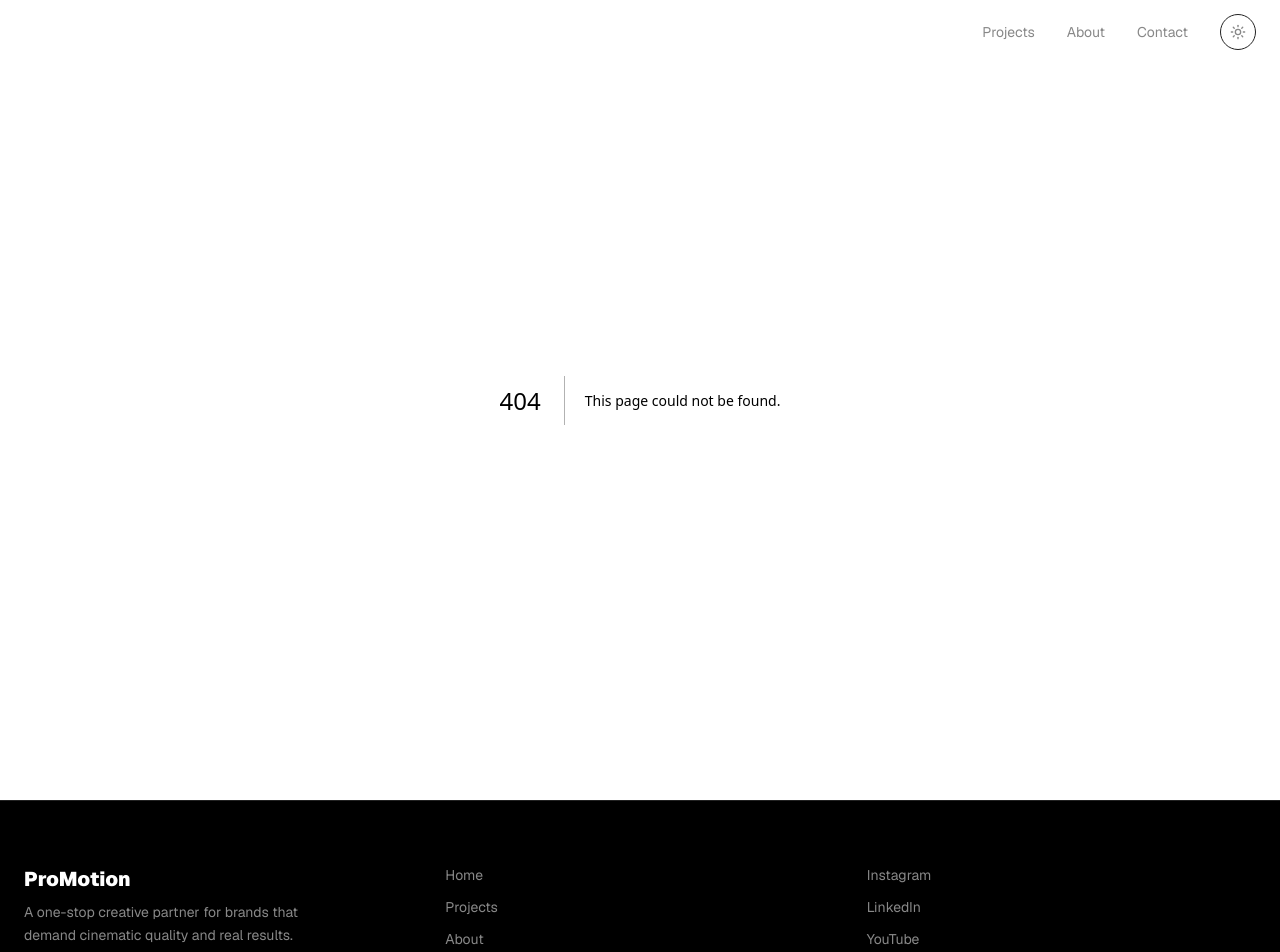
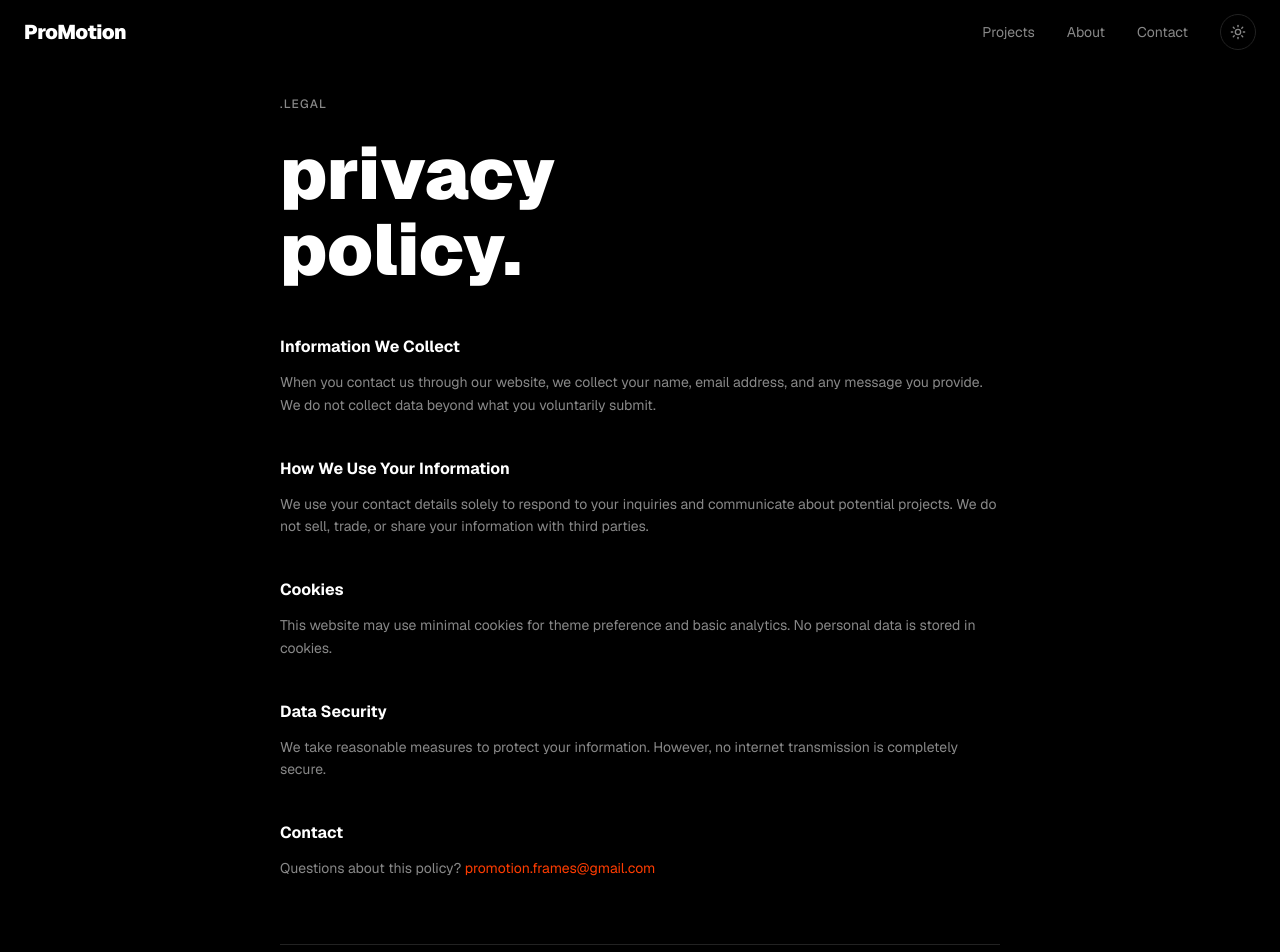
Before and after one commit to MananRohilla/promotion, a Next.js app: page /privacy in a window 1280 px wide. Before the commit this address had no page. Shown: the top 952 px of the page. Built offline with nearby package versions, Linux system fonts and the light colour scheme.

Commit message:
feat: update contact email and add privacy and notes pages with animations

```diff
--- a/app/contact/page.tsx
+++ b/app/contact/page.tsx
@@ -35,11 +35,11 @@ export default function ContactPage() {
 
             <div className="flex flex-col gap-4 mb-12">
               <a
-                href="mailto:contact@promotionmedia.in"
+                href="mailto:promotion.frames@gmail.com"
                 className="flex items-center gap-3 text-sm text-[#555] dark:text-[#888] hover:text-[#ff3c00] transition-colors group"
               >
                 <Mail size={16} className="text-[#ff3c00]" />
-                contact@promotionmedia.in
+                promotion.frames@gmail.com
               </a>
               <a
                 href="tel:+91XXXXXXXXXX"
--- /dev/null
+++ b/app/notes/[slug]/page.tsx
@@ -0,0 +1,5 @@
+import { redirect } from 'next/navigation'
+
+export default function NotePage() {
+  redirect('/notes')
+}
--- /dev/null
+++ b/app/notes/page.tsx
@@ -0,0 +1,35 @@
+'use client'
+
+import { motion } from 'framer-motion'
+import Link from 'next/link'
+
+export default function NotesPage() {
+  return (
+    <div className="min-h-screen pt-24 pb-20 flex items-center">
+      <div className="max-w-7xl mx-auto px-6 w-full">
+        <motion.div
+          initial={{ opacity: 0, y: 24 }}
+          animate={{ opacity: 1, y: 0 }}
+          transition={{ duration: 0.6 }}
+          className="text-center py-32"
+        >
+          <p className="text-xs text-[#555] dark:text-[#888] tracking-widest uppercase font-medium mb-6">
+            .notes & blog
+          </p>
+          <h1 className="text-6xl lg:text-8xl font-black text-black dark:text-white mb-8 leading-[1.05]">
+            coming<br />soon.
+          </h1>
+          <p className="text-[#555] dark:text-[#888] leading-relaxed mb-12 max-w-sm mx-auto">
+            We're working on something worth reading. Check back soon.
+          </p>
+          <Link
+            href="/"
+            className="inline-flex items-center gap-2 text-sm text-[#555] dark:text-[#888] hover:text-[#ff3c00] transition-colors"
+          >
+            ← Back to home
+          </Link>
+        </motion.div>
+      </div>
+    </div>
+  )
+}
--- /dev/null
+++ b/app/privacy/page.tsx
@@ -0,0 +1,69 @@
+'use client'
+
+import { motion } from 'framer-motion'
+import Link from 'next/link'
+
+export default function PrivacyPage() {
+  return (
+    <div className="min-h-screen pt-24 pb-20">
+      <div className="max-w-3xl mx-auto px-6">
+        <motion.div
+          initial={{ opacity: 0, y: 24 }}
+          animate={{ opacity: 1, y: 0 }}
+          transition={{ duration: 0.6 }}
+        >
+          <p className="text-xs text-[#555] dark:text-[#888] tracking-widest uppercase font-medium mb-6">
+            .legal
+          </p>
+          <h1 className="text-5xl lg:text-7xl font-black text-black dark:text-white mb-12 leading-[1.05]">
+            privacy<br />policy.
+          </h1>
+
+          <div className="flex flex-col gap-10 text-[#555] dark:text-[#888] text-sm leading-relaxed">
+            <div>
+              <h2 className="text-base font-bold text-black dark:text-white mb-3">Information We Collect</h2>
+              <p>When you contact us through our website, we collect your name, email address, and any message you provide. We do not collect data beyond what you voluntarily submit.</p>
+            </div>
+
+            <div>
+              <h2 className="text-base font-bold text-black dark:text-white mb-3">How We Use Your Information</h2>
+              <p>We use your contact details solely to respond to your inquiries and communicate about potential projects. We do not sell, trade, or share your information with third parties.</p>
+            </div>
+
+            <div>
+              <h2 className="text-base font-bold text-black dark:text-white mb-3">Cookies</h2>
+              <p>This website may use minimal cookies for theme preference and basic analytics. No personal data is stored in cookies.</p>
+            </div>
+
+            <div>
+              <h2 className="text-base font-bold text-black dark:text-white mb-3">Data Security</h2>
+              <p>We take reasonable measures to protect your information. However, no internet transmission is completely secure.</p>
+            </div>
+
+            <div>
+              <h2 className="text-base font-bold text-black dark:text-white mb-3">Contact</h2>
+              <p>
+                Questions about this policy?{' '}
+                <a
+                  href="mailto:promotion.frames@gmail.com"
+                  className="text-[#ff3c00] hover:underline"
+                >
+                  promotion.frames@gmail.com
+                </a>
+              </p>
+            </div>
+          </div>
+
+          <div className="mt-16 pt-8 border-t border-[#ddd] dark:border-[#222]">
+            <Link
+              href="/"
+              className="text-sm text-[#555] dark:text-[#888] hover:text-[#ff3c00] transition-colors"
+            >
+              ← Back to home
+            </Link>
+          </div>
+        </motion.div>
+      </div>
+    </div>
+  )
+}
```
